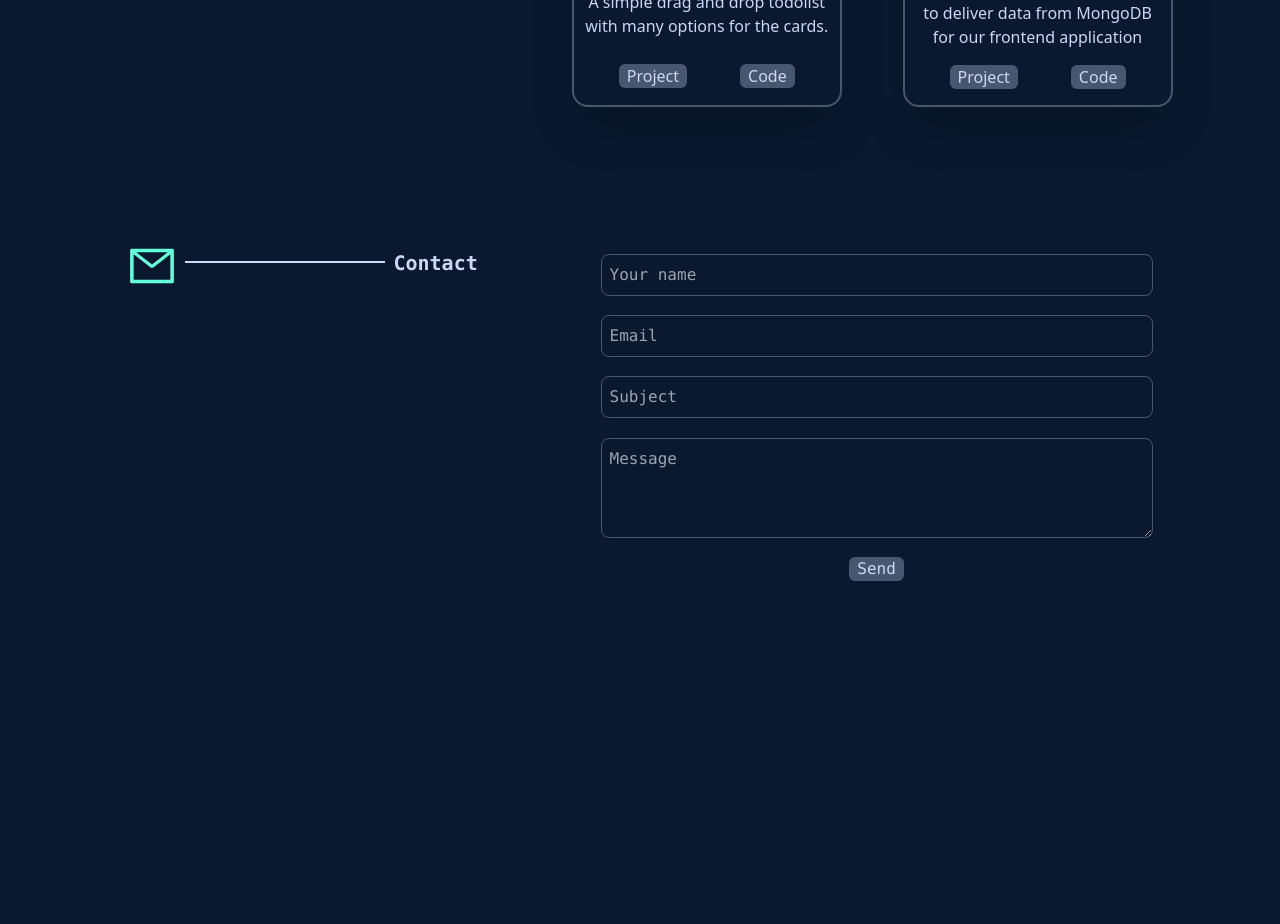
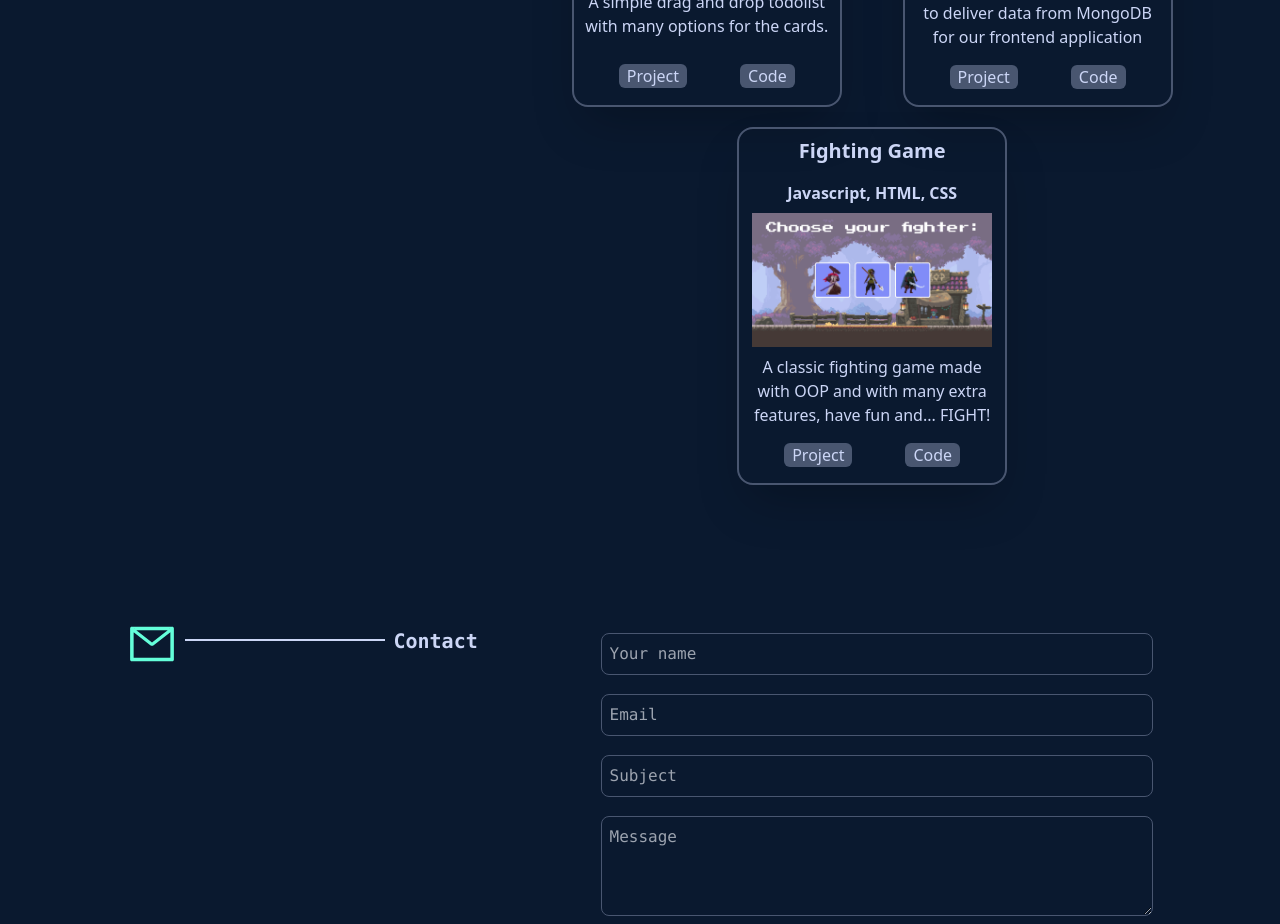
Before and after one commit to TheCodingBrie/portfolio, a React (Create React App) app: page / in a window 1280 px wide. Shown: the part 2440-3364 px from the top of the page. Before the commit the page ends 3079 px from the top, so only its background shows below. Built offline with nearby package versions, Linux system fonts and the light colour scheme.

Commit message:
Add new project Fighting Game

```diff
--- a/src/Components/Projects.js
+++ b/src/Components/Projects.js
@@ -3,6 +3,7 @@ import interactiveStory from "../images/interactiveStory.png";
 import todoBoard from "../images/todoboard.png";
 import photopediaServer from "../images/photopediaServer.png";
 import photopedia from "../images/photopedia.png";
+import fightingGame from "../images/fightingGame.png";
 
 import ProjectCard from "./ProjectCard";
 
@@ -67,6 +68,18 @@ export default function Projects() {
               "https://github.com/TheCodingBrie/photopedia-server-mongo",
             ]}
           />
+          <ProjectCard
+            title={"Fighting Game"}
+            tech={"Javascript, HTML, CSS"}
+            hero={fightingGame}
+            text={
+              "A classic fighting game made with OOP and with many extra features, have fun and... FIGHT!"
+            }
+            links={[
+              "https://thecodingbrie-fighting-game.netlify.app/",
+              "https://github.com/TheCodingBrie/fighting-game",
+            ]}
+          />
         </div>
       </div>
     </>
```
Also changed, not shown: src/images/fightingGame.png (added).
